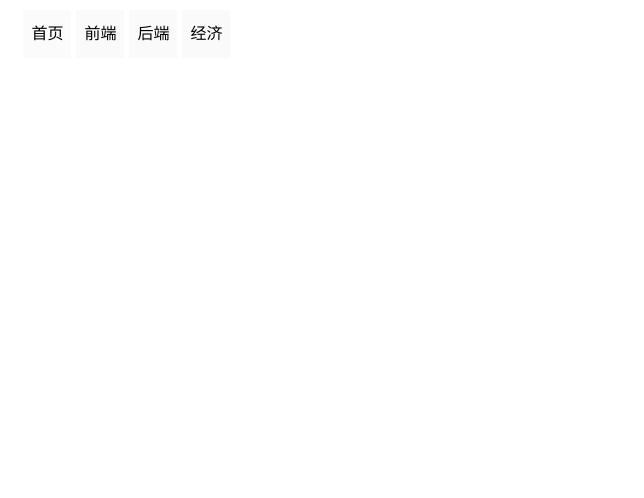
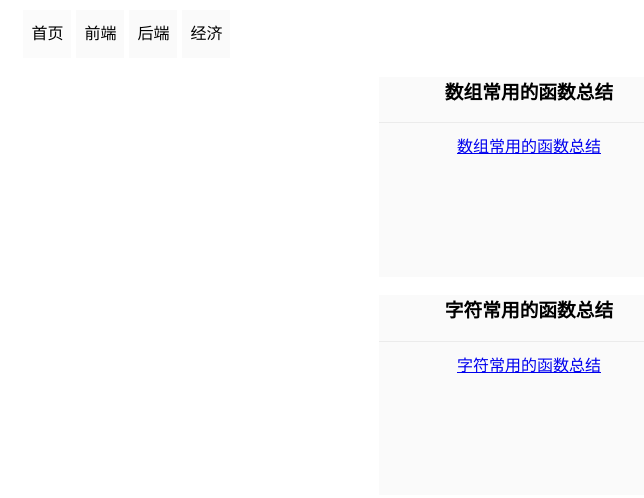
Before and after one commit to kingEND/Start, a plain HTML site: page index.html in a window 1280 px wide. Shown: the whole page, without its empty margins (111-755 px from the left). Drawn offline with Linux system fonts and the light colour scheme.

Commit message:
提交index.ht的跟新

```diff
--- a/css/index.css
+++ b/css/index.css
@@ -15,3 +15,30 @@
 .item.active {
     background-color: #fbfbfb;
 }
+
+
+/*定义卡片的样式*/
+
+.card {
+    width: 300px;
+    height: 200px;
+    margin: 0px auto;
+    background-color: #fafafa;
+}
+.card + .card {
+    margin-top: 10px;
+}
+.card.header {
+    width: 100%;
+    height: auto;
+    text-align: center;
+    display: block;
+    box-sizing: border-box;
+    -webkit-box-sizing: border-box;
+    border-bottom: 1px solid #ebebeb;
+}
+.card.body {
+    width: 100%;
+    height: auto;
+    text-align: center;
+}
--- a/index.html
+++ b/index.html
@@ -5,12 +5,31 @@
         <link rel="stylesheet" href="./css/index.css">
     </head>
     <body>
+        <!--导航栏-->
         <div id='test' class="menu">
             <div class="item active">首页</div>
             <div class="item">前端</div>
             <div class="item">后端</div>
             <div class="item">经济</div>
         </div>
-        <script src="./js/index.js"></script>
+        <!--主页内容-->
+
+        <div class="card">
+            <div class="card header">
+                <h3>数组常用的函数总结</h3>
+            </div>
+            <div class="card body">
+                <a href="./b/js/2017050301.md">数组常用的函数总结</a>
+            </div>
+        </div>
+        <div class="card">
+            <div class="card header">
+                <h3>字符常用的函数总结</h3>
+            </div>
+            <div class="card body">
+                <a href="./b/js/20170503.md">字符常用的函数总结</a>
+            </div>
+        </div>
     </body>
+    <script src="./js/index.js"></script>
 </html>
```
Also changed, not shown: 2 other files.
